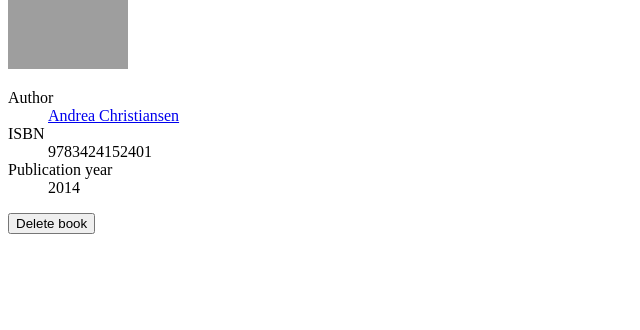
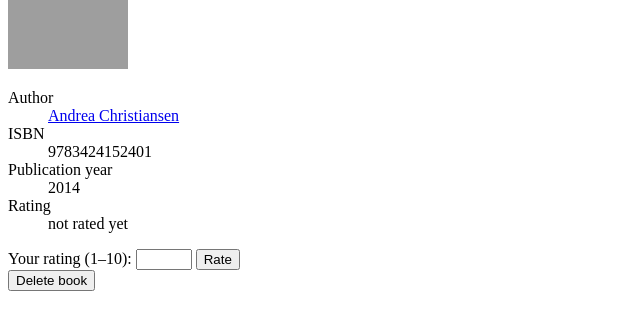
Before and after one commit to jonase47/msit-bookalchemy, a Flask app: page /book/9 in a window 1280 px wide. Shown: the part 217-547 px from the top of the page, without its empty margins (0-640 px from the left). Run offline with Flask 3, Linux system fonts and the light colour scheme; grey boxes are pictures that could not be loaded.

Commit message:
Bonus 4: Bücher mit 1 bis 10 bewerten

```diff
--- a/app.py
+++ b/app.py
@@ -140,6 +140,23 @@ def book_detail(book_id: int) -> str:
     return render_template("book.html", book=book)
 
 
+@app.route("/book/<int:book_id>/rate", methods=["POST"])
+def rate_book(book_id: int) -> Response:
+    """Save a rating from 1 to 10 for a book."""
+    book = db.get_or_404(Book, book_id)
+    try:
+        rating = int(request.form.get("rating", ""))
+    except ValueError:
+        rating = 0
+    if 1 <= rating <= 10:
+        book.rating = rating
+        db.session.commit()
+        flash(f"Book '{book.title}' was rated {rating}/10.", "success")
+    else:
+        flash("The rating must be a whole number from 1 to 10.", "error")
+    return redirect(url_for("book_detail", book_id=book_id))
+
+
 @app.route("/author/<int:author_id>")
 def author_detail(author_id: int) -> str:
     """Show an author with the list of their books."""
--- a/data_models.py
+++ b/data_models.py
@@ -37,6 +37,7 @@ class Book(db.Model):  # type: ignore[name-defined]
     title = db.Column(db.String, nullable=False)
     publication_year = db.Column(db.Integer)
     author_id = db.Column(db.Integer, db.ForeignKey("authors.id"), nullable=False)
+    rating = db.Column(db.Integer)  # Optional, 1 to 10.
 
     author = db.relationship("Author", back_populates="books")
 
--- a/templates/book.html
+++ b/templates/book.html
@@ -8,6 +8,7 @@
   </head>
   <body>
   {% include "nav.html" %}
+  {% include "flash_messages.html" %}
 
     <h1>{{ book.title }}</h1>
     <img src="https://covers.openlibrary.org/b/isbn/{{ book.isbn | urlencode }}-M.jpg"
@@ -19,7 +20,15 @@
       <dd>{{ book.isbn }}</dd>
       <dt>Publication year</dt>
       <dd>{{ book.publication_year or "unknown" }}</dd>
+      <dt>Rating</dt>
+      <dd>{{ "%d/10" % book.rating if book.rating else "not rated yet" }}</dd>
     </dl>
+    <form action="{{ url_for('rate_book', book_id=book.id) }}" method="POST">
+      <label for="rating">Your rating (1–10):</label>
+      <input type="number" id="rating" name="rating" min="1" max="10" step="1"
+             value="{{ book.rating or '' }}" required>
+      <button type="submit">Rate</button>
+    </form>
     <form action="{{ url_for('delete_book', book_id=book.id) }}" method="POST">
       <button type="submit" aria-label="Delete book: {{ book.title }}">Delete book</button>
     </form>
--- a/templates/home.html
+++ b/templates/home.html
@@ -29,6 +29,7 @@
            alt="Cover of {{ book.title }}" width="120" height="180">
       <h3><a href="{{ url_for('book_detail', book_id=book.id) }}">{{ book.title }}</a></h3>
       <p>by <a href="{{ url_for('author_detail', author_id=book.author.id) }}">{{ book.author.name }}</a></p>
+      {% if book.rating %}<p>Rating: {{ book.rating }}/10</p>{% endif %}
       <form action="{{ url_for('delete_author', author_id=book.author.id) }}" method="POST">
         <button type="submit" aria-label="Delete author: {{ book.author.name }}">Delete author</button>
       </form>
```
Also changed, not shown: tests/test_rate_book.py (added, +31 -0 lines).
